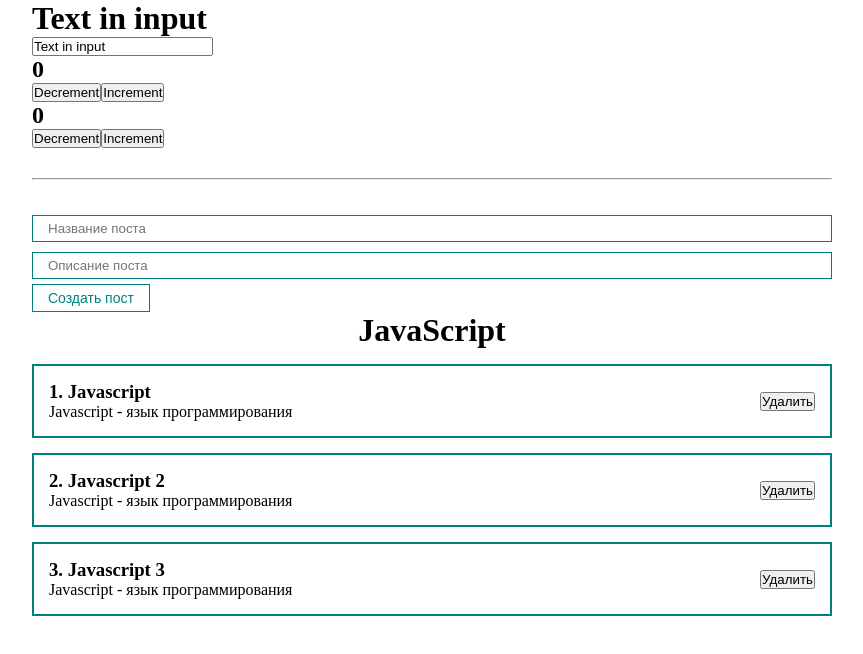
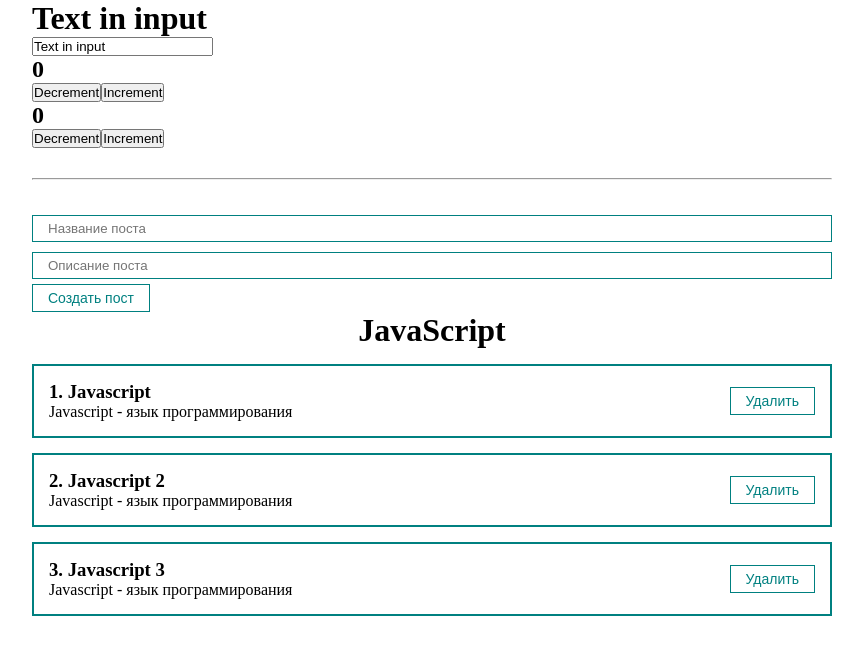
Before and after one commit to zheltkevich/react-education, a React (Create React App) app: page / in a window 1280 px wide. Shown: the top 654 px of the page, without its empty margins (208-1071 px from the left). Built offline with nearby package versions, Linux system fonts and the light colour scheme.

Commit message:
Add delete posts method

```diff
--- a/src/App.jsx
+++ b/src/App.jsx
@@ -31,6 +31,12 @@ function App() {
         setPosts([...posts, newPost])
     }
 
+    const removePost = (post) => {
+        console.log('remove', post.id);
+        setPosts(posts.filter(item => item.id !== post.id))
+    }
+
+
     return (
         <div className="app">
             <div className="first-components">
@@ -43,7 +49,7 @@ function App() {
             <hr />
             {/* ========================== */}
             <PostForm create={createPost} />
-            <PostsList posts={posts} title={'JavaScript'} />
+            <PostsList remove={removePost} posts={posts} title={'JavaScript'} />
         </div>
     )
 }
--- a/src/components/PostItem.jsx
+++ b/src/components/PostItem.jsx
@@ -1,6 +1,11 @@
 import React from "react";
+import AppButton from '../components/ui/button/AppButton'
 
 const PostItem = (props) => {
+    const removePost = () => {
+        props.remove(props.post);
+    }
+
     return (
         <div className="post">
             <div className="post__content">
@@ -8,7 +13,7 @@ const PostItem = (props) => {
                 <p>{props.post.description}</p>
             </div>
             <div className="post__buttons">
-                <button type="button">Удалить</button>
+                <AppButton onClick={removePost} type="button">Удалить</AppButton>
             </div>
         </div>
     );
--- a/src/components/PostsList.jsx
+++ b/src/components/PostsList.jsx
@@ -1,10 +1,7 @@
 import React from "react";
 import PostItem from './PostItem';
 
-
-const PostsList = ({ posts, title }) => {
-
-
+const PostsList = ({ posts, title, remove }) => {
     return (
         <div className="posts-list">
             <h1 style={{ textAlign: 'center' }}>
@@ -16,8 +13,9 @@ const PostsList = ({ posts, title }) => {
                         number={index + 1}
                         post={post}
                         title={'Cgbsdkbskdjghbvksdg'}
-                        key={post.id}>
-                    </PostItem>
+                        key={post.id}
+                        remove={remove}
+                    />
                 })
             }
         </div>
```
